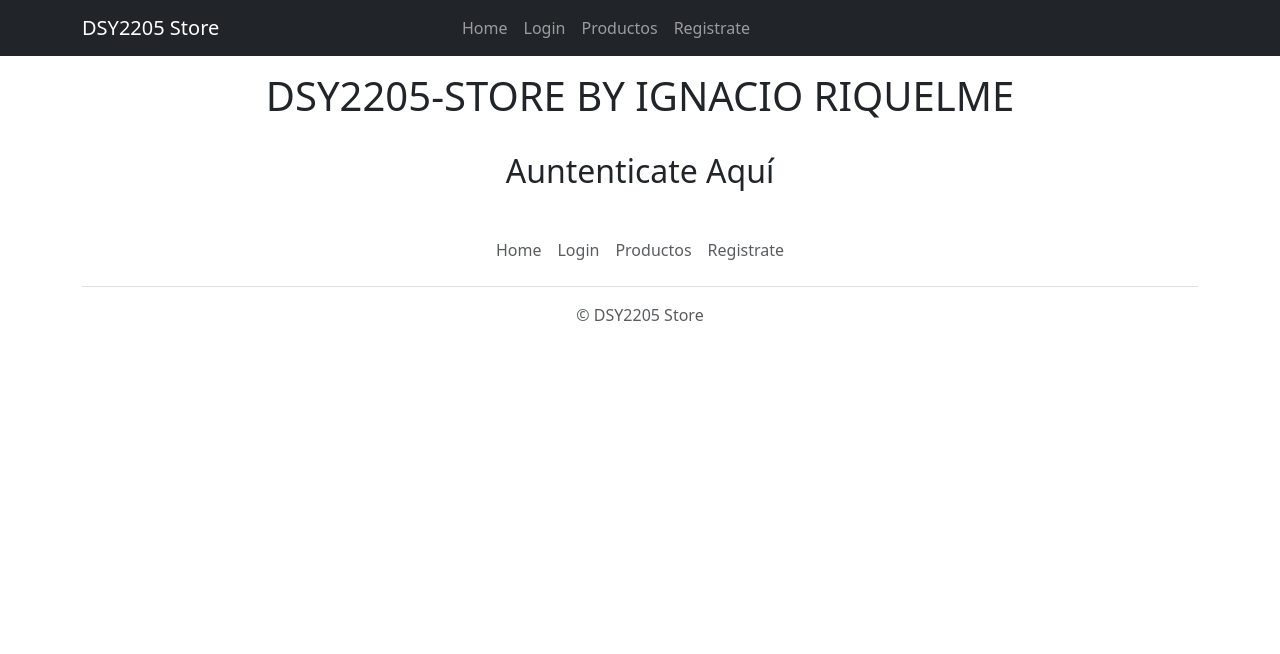
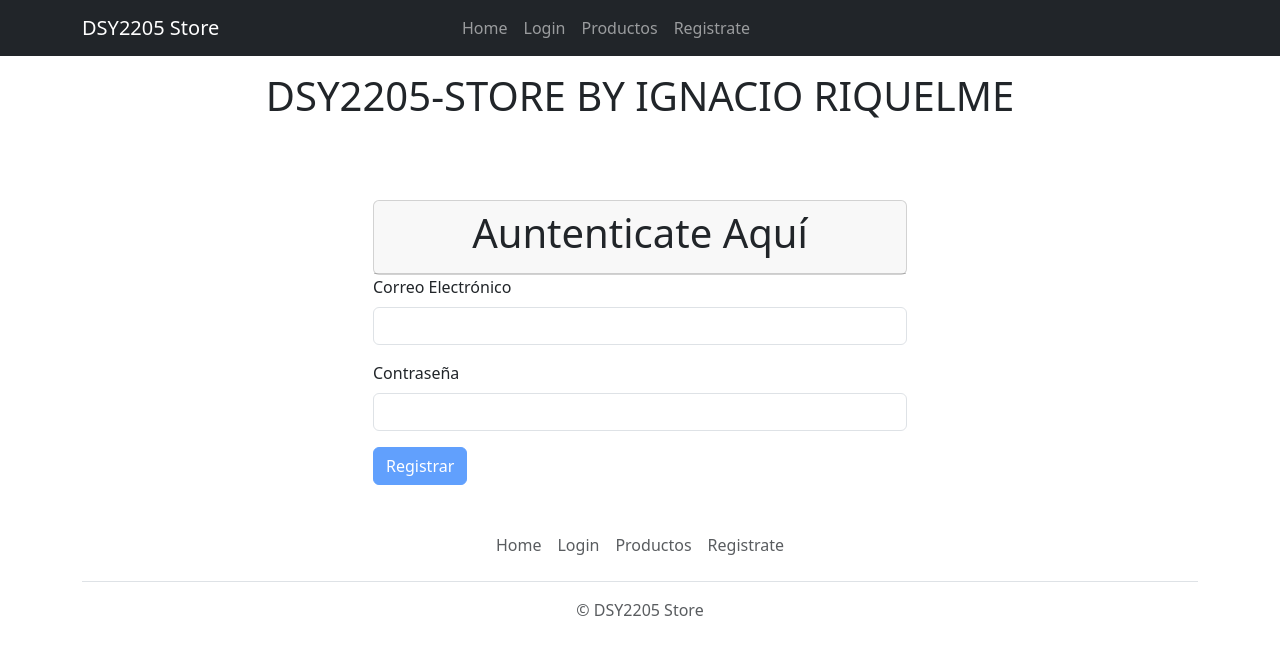
Before and after one commit to iriquelmee/DSY2205_FRONT_SUMATIVA_2_IRIQUELMEE, an Angular app: page /login in a window 1280 px wide. Shown: the top 654 px of the page. Built offline with nearby package versions, Linux system fonts and the light colour scheme.

Commit message:
modificcacion login component, logica basica y validacion formulario login

```diff
--- a/src/app/components/layouts/shared/login/login.component.html
+++ b/src/app/components/layouts/shared/login/login.component.html
@@ -1,3 +1,40 @@
-<div class="container custom-title">
-    <span><h2>{{loginTitle}}</h2></span>
-</div>
+<div class="container animation">
+    <div class="container mt-5">
+      <div class="row justify-content-center">
+        <div class="col-md-6">
+          <div class="card">
+            <div class="card-header">
+              <div class="row">
+                <div class="col-12 text-center">
+                  <h1>{{ loginTitle  }}</h1>
+                </div>
+              </div>
+            </div>
+            </div>
+            <div class="card-body">
+              <form  [formGroup]="loginForm">
+
+                <div class="mb-3">
+                  <label for="email" class="form-label">Correo Electrónico</label>
+                  <input type="email" class="form-control" id="email" formControlName="email">
+                  @if (isFieldInvalid('email')) {
+                    <div class="text-danger">Introduce un correo electrónico válido.</div>
+                  }
+                </div>
+
+
+                <div class="mb-3">
+                  <label for="password" class="form-label">Contraseña</label>
+                  <input type="password" class="form-control" id="password" formControlName="password">
+                  @if (isFieldInvalid('password')) {
+                    <div class="text-danger">La contraseña debe tener al menos 6 caracteres.</div>
+                  }
+                </div>
+
+                <button type="submit" class="btn btn-primary" (click)="submitForm()" [disabled]="loginForm.invalid">Registrar</button>
+              </form>
+            </div>
+          </div>
+        </div>
+      </div>
+    </div>
--- a/src/app/components/layouts/shared/login/login.component.ts
+++ b/src/app/components/layouts/shared/login/login.component.ts
@@ -1,14 +1,63 @@
 import { Component } from '@angular/core';
+import { FormBuilder, FormGroup, ReactiveFormsModule, Validators } from '@angular/forms';
+import { RegisterService } from '../../../../services/register.service';
+import { RouterLink } from '@angular/router';
+import { Router } from '@angular/router';
+import { CommonModule } from '@angular/common';
 
 @Component({
   selector: 'app-login',
   standalone: true,
-  imports: [],
+  imports: [ReactiveFormsModule,CommonModule],
   templateUrl: './login.component.html',
-  styleUrl: './login.component.scss'
+  styleUrl: './login.component.scss',
+  providers : [RegisterService, RouterLink]
 })
 export class LoginComponent {
+  constructor(
+    private formBuilder: FormBuilder,
+    private registerService: RegisterService,
+    private router: Router
+
+  ) {
+    this.loginForm = this.formBuilder.group({
+      email: ['', [Validators.required, Validators.email]],
+      password: ['', [Validators.required, Validators.minLength(6)]],
+    });
+
+  }
 
   loginTitle : string = "Auntenticate Aquí";
+  loginForm!: FormGroup;
+
+  submitForm() {
+    const {  email, password, password2 } = this.loginForm.value;
+
+
+    const userData = {
+      email,
+      password,
+    };
+    console.log(userData);
+    alert("Componente en mantencion");
+
+    // falta agregar servicio de autenticacion - ignacio riquelme
+    // this.registerService.registerUser(userData).subscribe(
+    //   (response) => {
+    //     console.log('Registro exitoso', response);
+    //     alert('Registro exitoso: Usuario registrado.');
+    //     this.router.navigate(['/login']);
+    //   },
+    //   (error) => {
+    //     console.error('Error en el registro', error);
+    //   }
+    // );
+  }
+
+  //validanndo campos
+  isFieldInvalid(campo: string): boolean {
+    const control = this.loginForm.get(campo);
+    return control?.touched && control?.invalid || false;
+  }
 
 }
```
